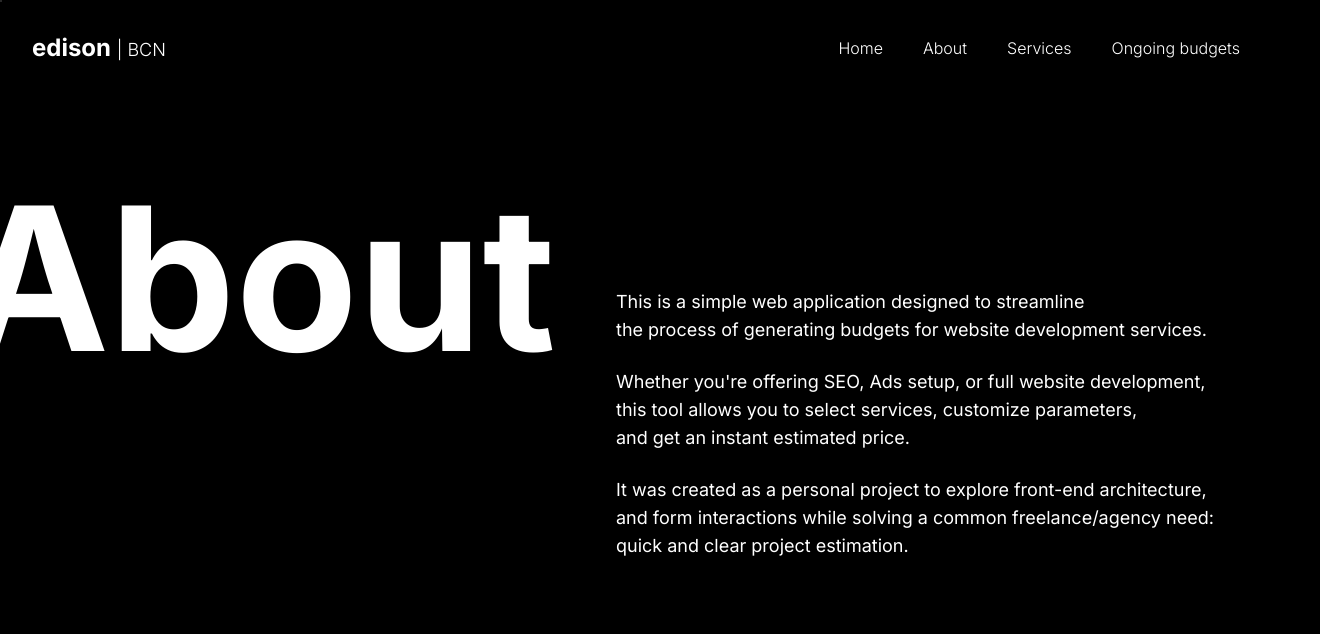
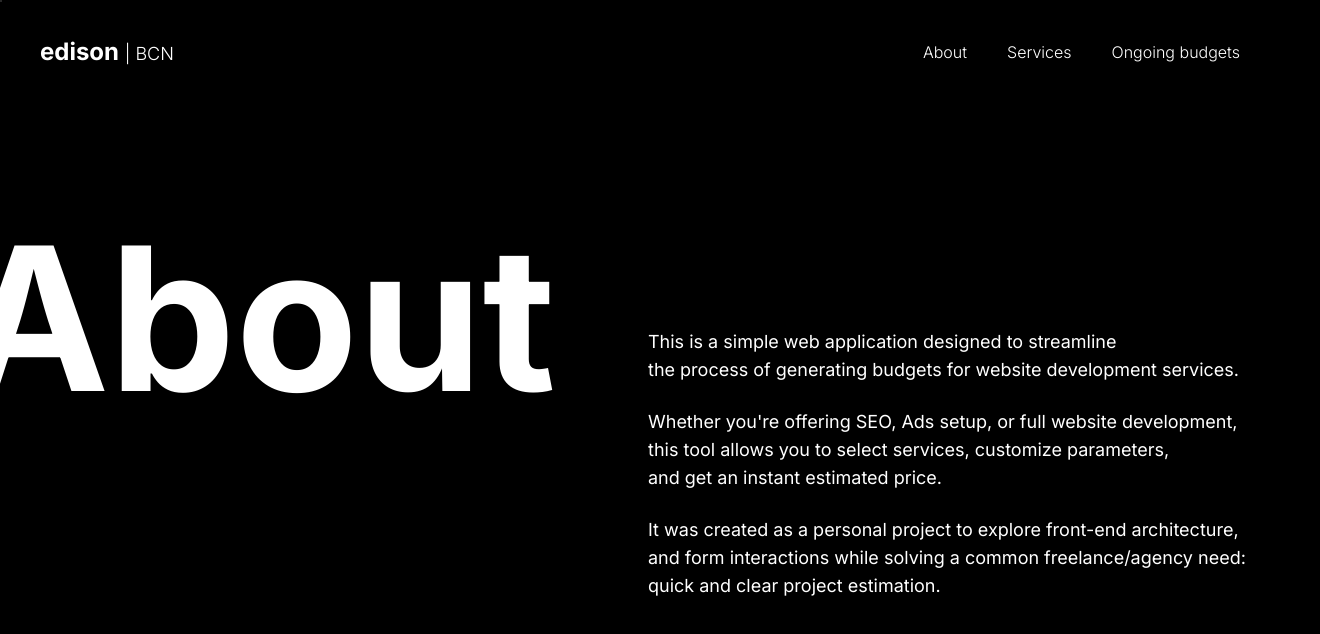
Before and after one commit to edison-r/S6-React-BudgetPage, a React (Vite) app: page /services in a window 1280 px wide. Shown: the top 634 px of the page, 1320 px wide, since content can reach past the window. Built offline with nearby package versions, Linux system fonts and the light colour scheme; a web font is replaced by a local one.

Commit message:
style(home and main): some minor styling changes

```diff
--- a/src/components/HomeComponents/HeroBody.tsx
+++ b/src/components/HomeComponents/HeroBody.tsx
@@ -1,5 +1,4 @@
 import Cursor from "../SharedComponents/Cursor";
-import Logo from "../SharedComponents/Logo";
 import { Link } from "react-router-dom";
 import { useState } from "react";
 
@@ -12,7 +11,6 @@ export default function HeroBody(){
 
     return(
         <div className="cursor-none">
-            <Logo />
             <div className="absolute inset-0 z-10 flex flex-col justify-center text-white px-4">
                 <h1 onMouseEnter={textEnter} onMouseLeave={textLeave} className="text-4xl sm:text-8xl md:text-8xl lg:text-9xl font-extrabold self-start ml-4 sm:ml-8 md:ml-1 xl:ml-44 2xl:ml-96">
                     Take it to
--- a/src/components/ServicesComponents/About.tsx
+++ b/src/components/ServicesComponents/About.tsx
@@ -1,6 +1,6 @@
 export default function About(){
     return(
-        <div className="p-8">
+        <section id="about" className="py-16">
             <h1 className="absolute left-[-40px] text-10xl font-bold">
                 About
             </h1>
@@ -20,6 +20,6 @@ export default function About(){
                     quick and clear project estimation.
                 </p>
             </div>
-        </div>
+        </section>
     );
 }
--- a/src/components/ServicesComponents/Navbar.tsx
+++ b/src/components/ServicesComponents/Navbar.tsx
@@ -4,21 +4,18 @@ import Logo from "../SharedComponents/Logo";
 export default function Navbar() {
   return (
     <header className="w-full py-9 flex items-center justify-between">
-        <Logo />
+       <Link to="/"><Logo /></Link>
         <div></div>
       <nav>
         <ul className="flex gap-10">
           <li className="font-light hover:text-red-500 transition-colors">
-            <Link to="/">Home</Link>
+            <Link to="/services#about">About</Link>
           </li>
           <li className="font-light hover:text-red-500 transition-colors">
-            <Link to="/#about">About</Link>
+            <Link to="/services#services">Services</Link>
           </li>
           <li className="font-light hover:text-red-500 transition-colors">
-            <Link to="/#services">Services</Link>
-          </li>
-          <li className="font-light hover:text-red-500 transition-colors">
-            <Link to="/#budgets">Ongoing budgets</Link>
+            <Link to="/services#budgets">Ongoing budgets</Link>
           </li>
         </ul>
       </nav>
--- a/src/components/SharedComponents/Logo.tsx
+++ b/src/components/SharedComponents/Logo.tsx
@@ -1,13 +1,11 @@
 export default function Logo() {
   return (
     <>
-      <div className="absolute top-0 left-0 z-20 p-8">
         <div className="text-white">
           <h2 className="text-2xl font-bold">
             edison <span className="text-lg font-light">| BCN</span>
           </h2>
         </div>
-      </div>
     </>
   );
 }
--- a/src/pages/ServicesPage.tsx
+++ b/src/pages/ServicesPage.tsx
@@ -1,13 +1,28 @@
+import { useEffect } from "react";
+import { useLocation } from "react-router-dom";
+
+import Services from "../components/ServicesComponents/Services";
 import About from "../components/ServicesComponents/About";
 import Navbar from "../components/ServicesComponents/Navbar";
 import Cursor from "../components/SharedComponents/Cursor";
 
-export default function Main(){
+export default function ServicesPage(){
+    const location = useLocation();
+
+    useEffect(() => {
+        const hash = location.hash;
+        if(hash){
+            const element = document.querySelector(hash);
+            if(element) element.scrollIntoView({ behavior: "smooth" });
+        }
+    }, [location]);
+
     return(
         <main className="max-w-[1200px] mx-auto text-white">
             <Cursor cursorVariant="default" />
             <Navbar />
             <About />
+            <Services />
         </main>
     );
 }
--- a/src/routes/AppRoutes.tsx
+++ b/src/routes/AppRoutes.tsx
@@ -1,12 +1,12 @@
 import Home from "../pages/HomePage";
-import Services from "../pages/ServicesPage";
+import ServicesPage from "../pages/ServicesPage";
 import { Route, Routes } from "react-router-dom";
 
 export default function AppRoutes(){
     return(
         <Routes>
             <Route path="/" element={<Home />} />
-            <Route path="/services" element={<Services />} />
+            <Route path="/services" element={<ServicesPage />} />
         </Routes>
     );
 }
```
